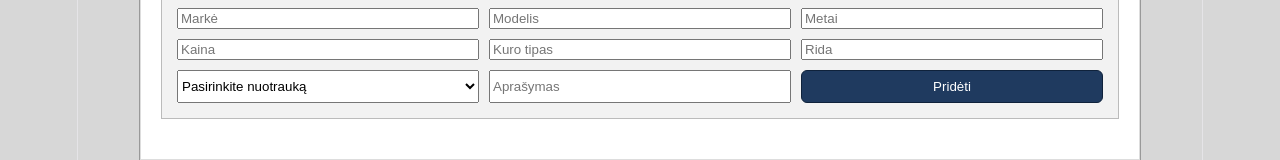
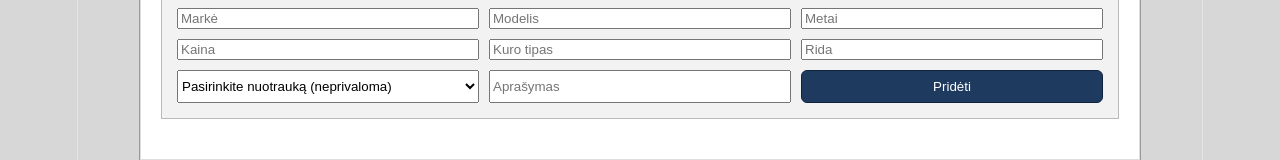
Before and after one commit to dovydassir/BAIGIAMASIS-DARBAS-AUTOMARKET, a React (Vite) app in the folder client/: page /add-car in a window 1280 px wide. Shown: the part 391-551 px from the top of the page. Built offline with nearby package versions, Linux system fonts and the light colour scheme; no server answers.

Commit message:
žinutė: pridėti privalomi laukai, metu, kainos, ridos

```diff
--- a/client/src/components/CarForm.jsx
+++ b/client/src/components/CarForm.jsx
@@ -5,18 +5,23 @@ function Carform({ formData, handleChange, handleSubmit, editingId }) {
             <h3>Pridėti Automobilį</h3>
             <input
             name="brand"
+            required
             placeholder="Markė"
             value={formData.brand}
             onChange={handleChange}
             />
             <input
             name="model"
+            required
             placeholder="Modelis"
             value={formData.model}
             onChange={handleChange}
             />
             <input
             type="number"
+            required
+            min="1990"
+            max={new Date().getFullYear()+1}
             name="year"
             placeholder="Metai"
             value={formData.year}
@@ -24,19 +29,24 @@ function Carform({ formData, handleChange, handleSubmit, editingId }) {
             />
             <input
             type="number"
+            required
             name="price"
+            min="0"
             placeholder="Kaina"
             value={formData.price}
             onChange={handleChange}
             />
             <input
             name="fuel"
+            required
             placeholder="Kuro tipas"
             value={formData.fuel}
             onChange={handleChange}
             />
             <input
             type="number"
+            required
+            min="0"
             name="mileage"
             placeholder="Rida"
             value={formData.mileage}
@@ -44,15 +54,16 @@ function Carform({ formData, handleChange, handleSubmit, editingId }) {
             />
             <select
             name="imageUrl"
+
             placeholder="Nuotraukos"
             value={formData.imageUrl}
             onChange={handleChange}
             >
 
-                <option value="">Pasirinkite nuotrauką</option>
-                <option value="Audi">Audi</option>
-                <option value="BMW">BMW</option>
-                <option value="Mercedes-Benz">Mercedes-Benz</option>
+                <option value="">Pasirinkite nuotrauką (neprivaloma)</option>
+                <option value="Audi">Audi A8</option>
+                <option value="BMW">BMW 3 series</option>
+                <option value="Mercedes-Benz">Mercedes-Benz GLC</option>
             </select>
             <input
             name="description"
--- a/client/src/pages/InquiriesPage.jsx
+++ b/client/src/pages/InquiriesPage.jsx
@@ -30,6 +30,7 @@ function InquiriesPage({ cars,
                 <input
                 type="text"
                 name="name"
+                required
                 placeholder="Vardas"
                 value={inquiryForm.name}
                 onChange={handleInquiryChange}
@@ -37,6 +38,7 @@ function InquiriesPage({ cars,
                 <input
                 type="email"
                 name="email"
+                required
                 placeholder="El.pastas"
                 value={inquiryForm.email}
                 onChange={handleInquiryChange}
@@ -44,12 +46,14 @@ function InquiriesPage({ cars,
                 <input
                 type="tel"
                 name="phone"
+                required
                 placeholder="Telefono numeris"
                 value={inquiryForm.phone}
                 onChange={handleInquiryChange}
                 />
                 <textarea
                 name="message"
+                required
                 placeholder="Žinutė"
                 value={inquiryForm.message}
                 onChange={handleInquiryChange}
```
Also changed, not shown: 1 other file (tests, documents, lock files or other folders).
